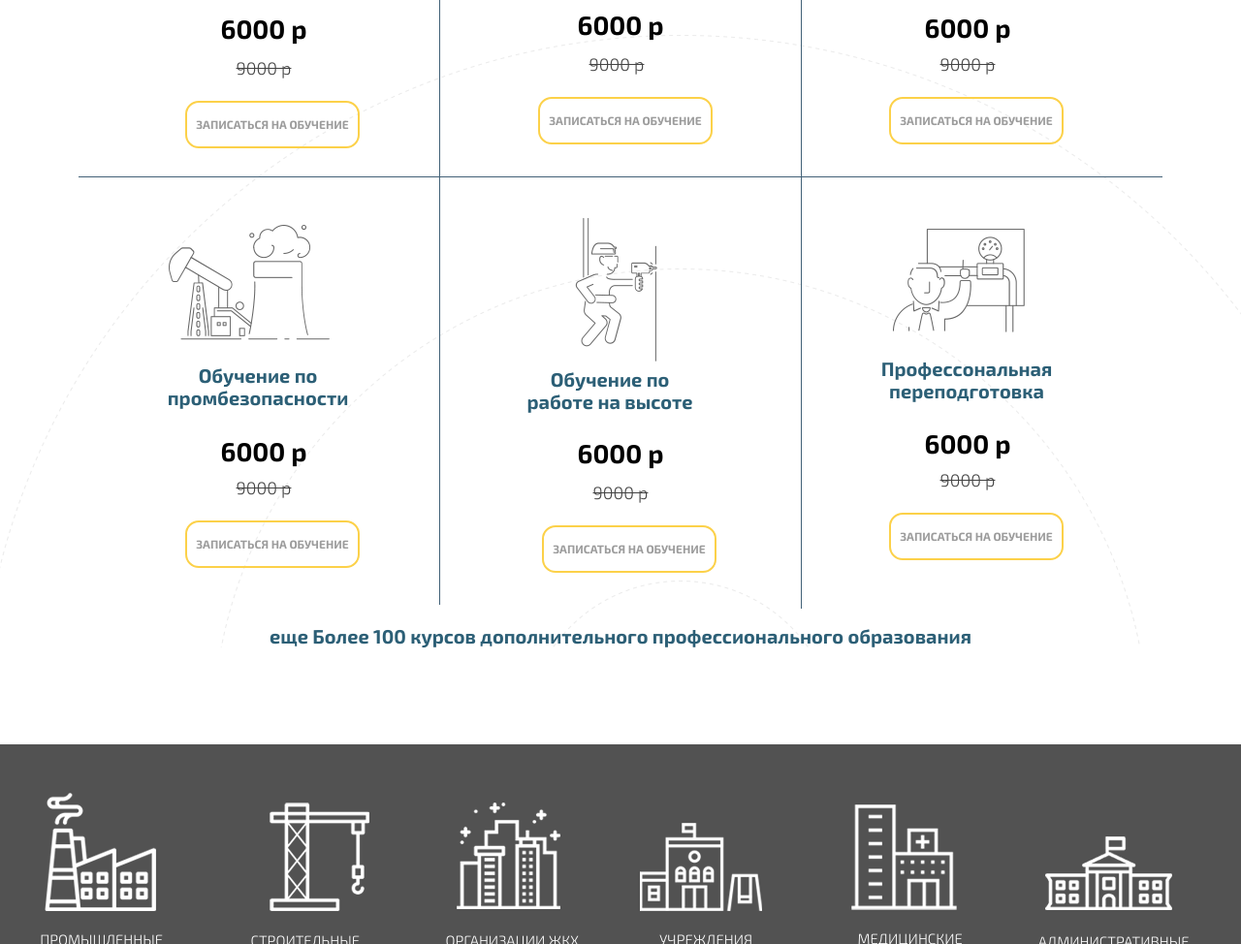
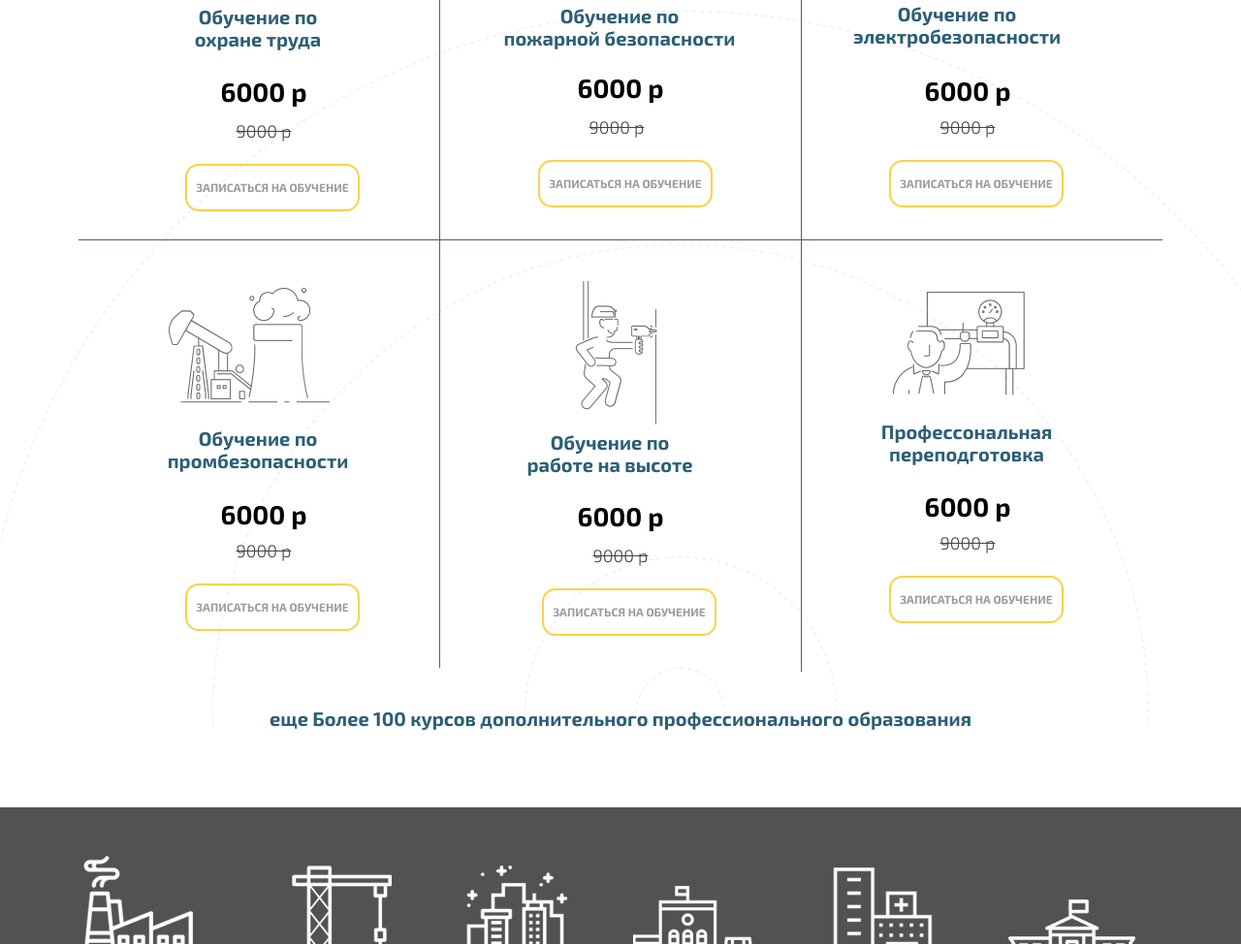
Before and after one commit to alisam1/STBT, a plain HTML site: page index.html in a window 1280 px wide. Shown: the part 1826-2800 px from the top of the page at 97% size. Drawn offline with Linux system fonts and the light colour scheme.

Commit message:
Deploy alisam1/STBT to github.com/alisam1/STBT.git:gh-pages

```diff
--- a/css/style.css
+++ b/css/style.css
@@ -303,7 +303,7 @@ template {
 
 .container {
   min-width: 960px;
-  max-width: 1420px;
+  max-width: 100%;
   margin: 0 auto; }
 
 .page-header {
@@ -514,9 +514,11 @@ template {
       align-content: space-between;
   -webkit-box-align: center;
       -ms-flex-align: center;
-          align-items: center; }
+          align-items: center;
+  background-size: cover; }
 
 .main-section__low {
+  width: 1150px;
   display: -webkit-box;
   display: -ms-flexbox;
   display: flex;
@@ -860,10 +862,10 @@ template {
   left: 25px; }
 
 .courses {
-  background-image: url("../img/bg_service.png");
-  margin-top: -65px; }
+  background-image: url("../img/bg_service.png"); }
 
 .courses__blocks {
+  width: 1150px;
   display: -webkit-box;
   display: -ms-flexbox;
   display: flex;
@@ -881,7 +883,10 @@ template {
       align-content: space-between;
   -webkit-box-align: center;
       -ms-flex-align: center;
-          align-items: center; }
+          align-items: center;
+  margin: 0 auto;
+  position: relative;
+  top: 90px; }
 
 .course {
   width: 372px;
@@ -1117,8 +1122,8 @@ template {
   font-size: 20px;
   color: #2c5f76;
   text-align: center;
-  margin-top: -10px;
-  margin-bottom: 100px; }
+  margin-top: 100px;
+  margin-bottom: 80px; }
 
 @media screen and (min-width: 960px) and (max-width: 1200px) {
   .course--electro {
@@ -1170,7 +1175,9 @@ template {
   position: relative;
   top: 50px;
   -ms-flex-pack: distribute;
-      justify-content: space-around; }
+      justify-content: space-around;
+  width: 1150px;
+  margin: 0 auto; }
 
 .clients__item--prom img {
   position: relative;
@@ -1242,6 +1249,10 @@ template {
   right: 37px;
   top: 50px;
   text-align: right; }
+
+@media screen and (min-width: 960px) and (max-width: 1200px) {
+  .clients__list {
+    width: 768px; } }
 
 .documents {
   display: -webkit-box;
```
Also changed, not shown: css/style.min.css.
